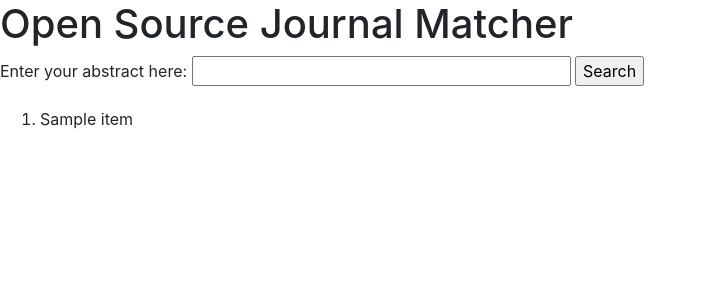
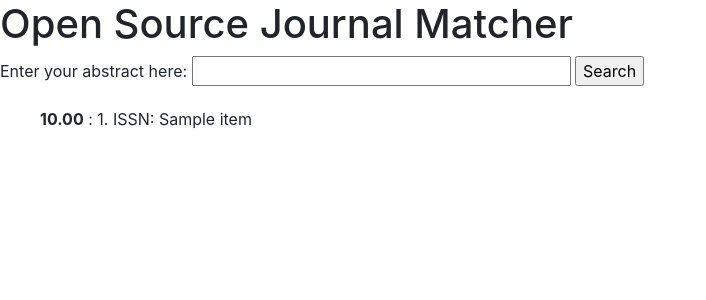
Before and after one commit to MarkEEaton/open-journal-matcher, a Flask app: template templates/index.html in a window 1280 px wide. Shown: the top 300 px of the page, without its empty margins (0-706 px from the left). Run offline with Flask 2, Linux system fonts and the light colour scheme; the template is opened without the code that fills it: values that come from a table or form of the project are taken from there, most other values are stand-ins (such as "Sample title", 1, 10 or a date in 2020); some libraries are stand-ins or nearby versions.

Commit message:
improve results display

```diff
--- a/compare.py
+++ b/compare.py
@@ -58,7 +58,7 @@ def index():
 async def parent(inp, comp):
     async with aiohttp.ClientSession() as session:
         await asyncio.gather(
-            *[storageio(blob, inp, session, comp) for blob in settings.bucket_list]
+                *[storageio(blob, inp, session, comp) for blob in settings.bucket_list[:100]]
         )
     return
 
@@ -110,8 +110,8 @@ async def titles(idx, item, unordered_scores):
         title = "[Title lookup failed. Try finding this by ISSN instead...]"
     rank = idx + 1
     issn = item[0]
-    score = item[1]
-    unordered_scores[score] = (issn, title)
+    score = float(item[1]) * 100
+    unordered_scores[score] = (title, issn)
     return
 
 
--- a/templates/index.html
+++ b/templates/index.html
@@ -11,10 +11,10 @@
                 {{ form.hidden_tag() }}
                 <p>{{ form.web_abstract_var.label }} {{ form.web_abstract_var(size=32) }} {{ form.submit() }}</p>
         </form>
-		<ol>
+		<ul style="list-style-type:none;">
 				{% for item in output %}
-				<li>{{ item }}</li>
+				<li><strong>{{ "{0:.2f}".format(item) }}</strong> : {{ output[item][0] }}.  ISSN: {{ output[item][1] }}</li>
 				{% endfor %}
-		</ol>
+		</ul>
     </body>
 </html>
```
